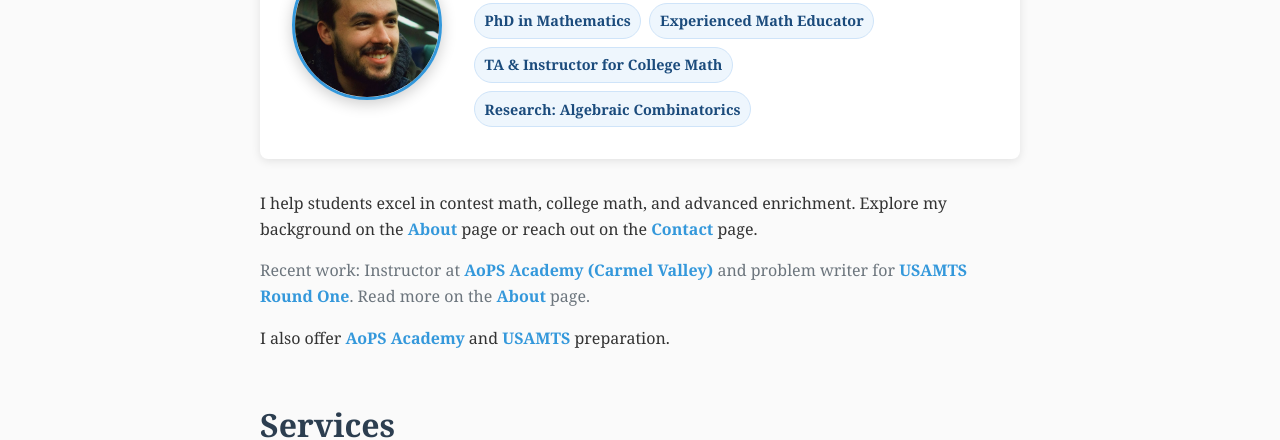
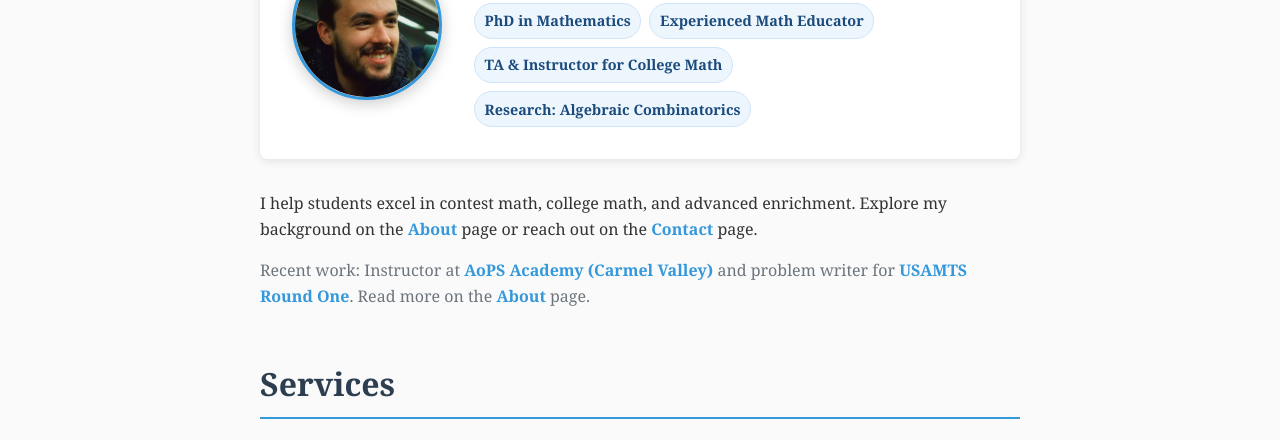
Before and after one commit to nlibman/nlibman.github.io, a plain HTML site: page index.html in a window 1280 px wide. Shown: the part 374-814 px from the top of the page. Drawn offline with Linux system fonts and the light colour scheme.

Commit message:
Home: refine teaser and links; ensure Services visible by default

```diff
--- a/index.html
+++ b/index.html
@@ -42,7 +42,6 @@
             </div>
             <p style="margin-top:1rem">I help students excel in contest math, college math, and advanced enrichment. Explore my background on the <a href="about.html" class="wyzant-link">About</a> page or reach out on the <a href="contact.html" class="wyzant-link">Contact</a> page.</p>
             <p class="cta-subtext">Recent work: Instructor at <a href="https://aopsacademy.org/campus/sandiego-cv" target="_blank" class="wyzant-link">AoPS Academy (Carmel Valley)</a> and problem writer for <a href="https://files.usamts.org/Problems_37_1.pdf" target="_blank" class="wyzant-link">USAMTS Round One</a>. Read more on the <a href="about.html" class="wyzant-link">About</a> page.</p>
-            <p>I also offer <a href="https://aops.com/academy" target="_blank" class="wyzant-link">AoPS Academy</a> and <a href="https://usamts.org" target="_blank" class="wyzant-link">USAMTS</a> preparation.</p>
         </section>
 
         <section class="services">
```
